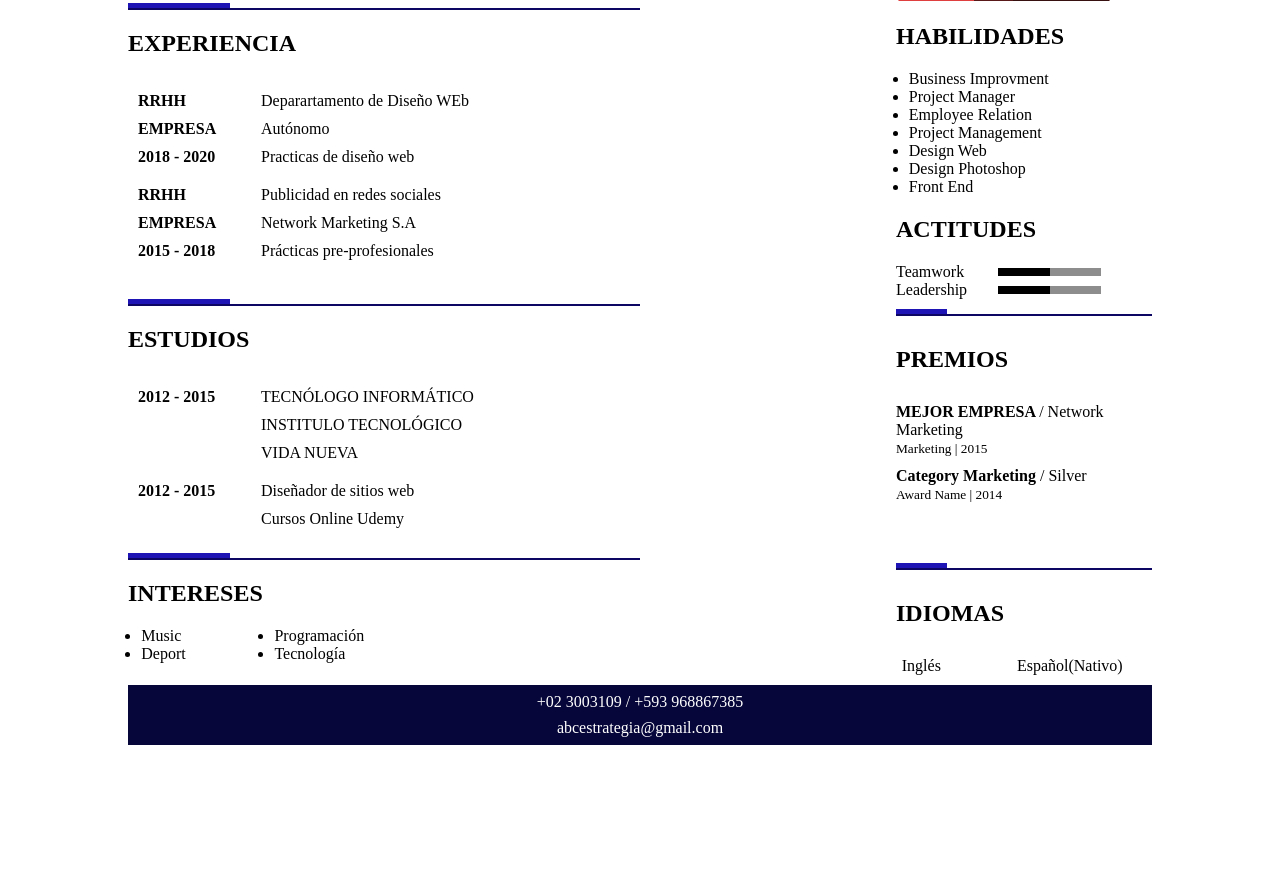
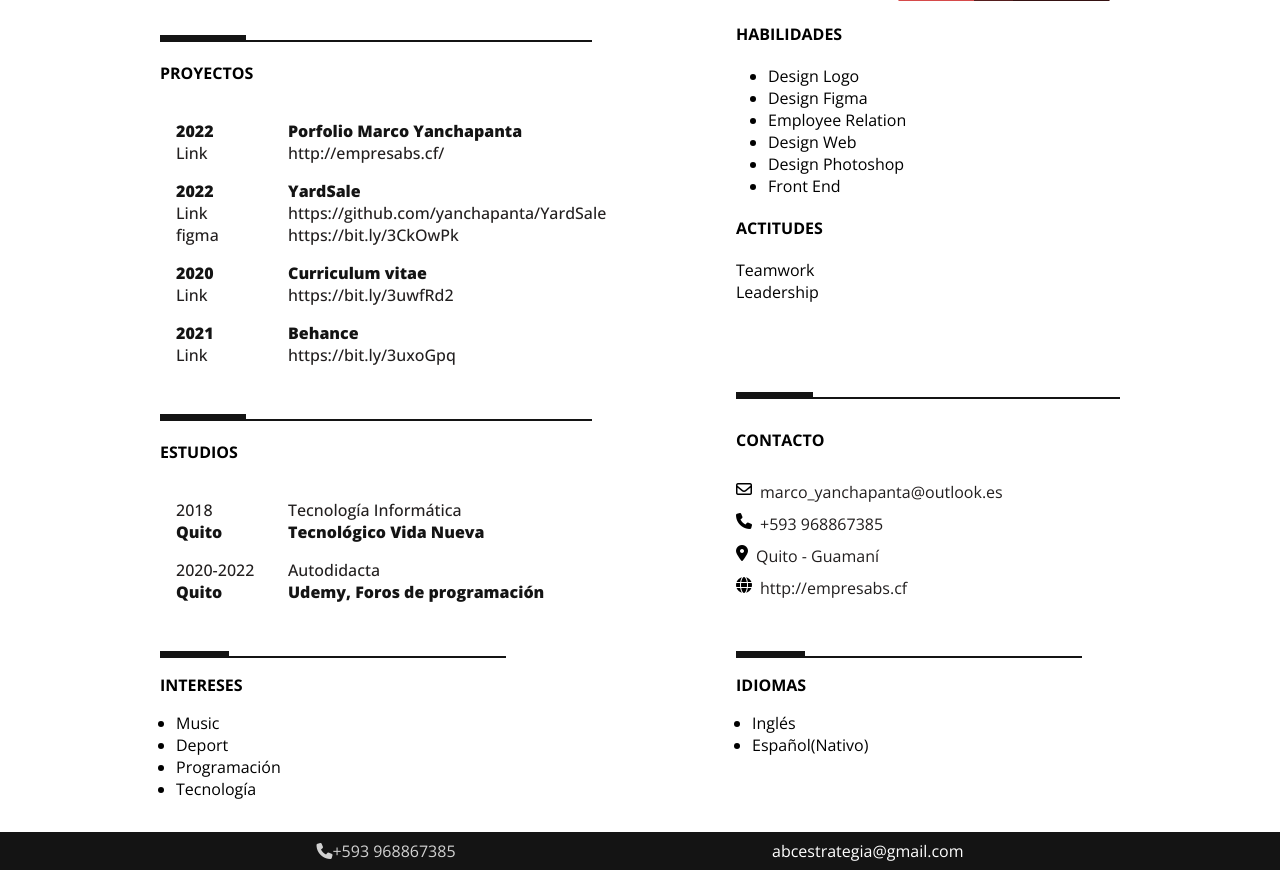
Before and after one commit to yanchapanta/curriculumn, a plain HTML site: page index.html in a window 1280 px wide. Shown: the part 297-1167 px from the top of the page. Before the commit the page ends 1042 px from the top, so only its background shows below. Drawn offline with nearby package versions, Linux system fonts and the light colour scheme.

Commit message:
update 2022

```diff
--- a/css/styles.css
+++ b/css/styles.css
@@ -1,11 +1,94 @@
+:root {
+	--first-color: rgb(201, 15, 15);
+	--first-alpha-color: #221f1f;
+	--white-color: #fff;
+	--black-color: #141414;
+}
 * {
 	margin: 0;
 	padding: 0;
+	font-family: 'Open Sans', sans-serif;
+	font-size: 16px;
 }
+
+.mt-1 {
+	margin-top: 1rem;
+}
+.mt-2 {
+	margin-top: 2rem;
+}
+.mt-3 {
+	margin-top: 3rem;
+}
+.mt-4 {
+	margin-top: 4rem;
+}
+.mt-5 {
+	margin-top: 5rem;
+}
+@page {
+	size: A4;
+	margin: 0;
+}
+@media print {
+	html,
+	body {
+		width: 210mm;
+		height: 297mm;
+	}
+	.header {
+		height: 150px;
+	}
+	.titulo {
+		border: 1px solid#eeeeee;
+		padding: 0.5%;
+		top: -74%;
+		color: #ffffff;
+		left: 3%;
+		width: 56%;
+	}
+}
+
 @import url('https://fonts.googleapis.com/css?family=Work+Sans:100&display=swap');
+a {
+	text-decoration: none;
+	color: var(--first-alpha-color);
+}
+a:hover {
+	font-weight: 600;
+	text-decoration: underline;
+}
+
 .container {
 	width: 80%;
 	margin: auto;
+}
+.letter-small {
+	font-size: 1rem;
+	font-weight: 500;
+	color: var(--first-alpha-color);
+	text-decoration: none;
+}
+.h2-subtitle {
+	font-size: 1rem;
+	font-weight: 800;
+	color: var(--black-color);
+}
+.titulo h1,
+.titulo h2,
+.titulo p {
+	font-family: 'Open Sans', sans-serif;
+	color: var(--white-color);
+}
+.titulo h1 {
+	font-size: 2rem;
+	font-size: 800;
+}
+.titulo h2 {
+	font-size: 1.5rem;
+}
+.titulo p {
+	font-size: 1rem;
 }
 .header {
 	width: 100%;
@@ -20,7 +103,7 @@
 		-0.09% 79.93%,
 		0px 0px
 	);
-	background-color: #d50000;
+	background-color: var(--first-color);
 	background-image: repeating-linear-gradient(
 			45deg,
 			rgba(0, 0, 0, 0.8),
@@ -35,6 +118,7 @@
 			transparent 0px,
 			transparent 200px
 		);
+	filter: blur(20deg);
 }
 .header > div {
 	position: relative;
@@ -45,10 +129,10 @@
 	background-color: grey;
 }
 .header .foto {
-	width: 19%;
+	width: 17%;
 	height: 78%;
-	left: calc(100% - 19% - 5%);
-	top: 20%;
+	left: calc(100% - 17% - 6%);
+	top: 15%;
 }
 .header .foto img {
 	width: 100%;
@@ -72,6 +156,9 @@
 	flex-flow: row wrap;
 	justify-content: space-between;
 }
+.tarjeta-padding {
+	padding: 0 9rem;
+}
 .tarjeta .experiencias,
 .estudios {
 	flex-basis: 50%;
@@ -81,31 +168,43 @@
 }
 .tarjeta .habilidades,
 .premios {
-	flex-basis: 25%;
+	flex-basis: 40%;
 }
+
 .infos {
-	margin: 10px;
+	margin: 16px;
 }
 .info {
 	display: flex;
-	padding: 5px 0px;
+	padding: 0;
 }
 .info strong {
 	width: 25%;
 }
 .info p {
+	width: 75%;
+}
+.info div {
+	width: 75%;
+	display: flex;
+	flex-direction: column;
+	gap: 0.5rem;
+}
+.info div p {
+	width: 100%;
 }
 .selector {
-	border-bottom: 2px solid #0d0763;
+	border-bottom: 2px solid var(--black-color);
+	width: 90%;
 }
 .selector .selector_caja {
 	width: 20%;
 	height: 5px;
-	background-color: #1e13b4;
+	background-color: var(--black-color);
 }
 .habilidades ul,
 .premios ul {
-	padding-left: 5%;
+	padding-left: 2rem;
 }
 .boxe2 {
 	display: flex;
@@ -125,7 +224,32 @@
 	height: 100%;
 	background-color: black;
 }
-
+.seccion-part {
+	width: 75%;
+	margin: auto;
+	display: grid;
+	grid-template-columns: 40% 40%;
+	/* border: 2px solid green; */
+	justify-content: space-between;
+}
+.seccion-part ul {
+	padding: 0 1rem;
+}
+.seccion-part-iz,
+.seccion-part-de {
+	/* padding: 0 1rem; */
+}
+@media (max-width: 900px) {
+	.seccion-part {
+		width: 85%;
+	}
+}
+@media (max-width: 500px) {
+	.seccion-part {
+		grid-template-columns: 100%;
+		width: 85%;
+	}
+}
 /* ***********
 premios
  ************/
@@ -142,7 +266,7 @@ premios
 	flex-basis: 26%;
 }
 .interes_div > div ul {
-	padding: 0 10%;
+	padding: 0 2rem;
 }
 /* *********
 indiomas
@@ -161,20 +285,49 @@ indiomas
  footer
  ********/
 .footer {
+	margin-top: 2rem;
 	width: 100%;
-	height: 60px;
-	background-color: #06063a;
+	background-color: var(--black-color);
 	color: white;
 	display: flex;
-	flex-flow: column wrap;
+	flex-flow: row wrap;
 	justify-content: space-evenly;
 	align-items: center;
-}
-.footer_movil {
-	display: none;
+	/* position: fixed; */
+	bottom: 0;
 }
 
+.footer_phone a {
+	align-items: center;
+	display: flex;
+	text-decoration: none;
+	color: rgba(255, 255, 255, 0.808);
+	transition: color 0.3s ease;
+	padding: 0.5rem 0;
+}
+.footer_phone a:hover {
+	color: white;
+}
+/* contactos */
+.contact-caja {
+	width: 100%;
+	display: flex;
+	flex-flow: row;
+	gap: 0.5rem;
+}
+.contact-caja i {
+	color: #000000;
+}
+.tarjeta {
+	padding: 0 2rem;
+}
 @media (max-width: 900px) {
+	.container {
+		width: 95%;
+	}
+	.header {
+		height: 220px;
+	}
 	.header .foto {
 		left: calc(100% - 19% - 5%);
 	}
@@ -182,25 +335,24 @@ indiomas
 		width: 59%;
 	}
 	.info strong {
-		width: 54%;
+		width: 26%;
 	}
 	.tarjeta .experiencias,
 	.estudios {
-		flex-basis: 63%;
+		flex-basis: 50%;
 	}
 }
 @media only screen and (max-width: 600px) {
 	.header {
-
 		display: flex;
 		flex-flow: row nowrap;
 		justify-content: space-around;
 		align-items: center;
 		width: 90%;
-		margin:auto;
+		margin: auto;
 		margin: 0;
-		padding:0;
-		position:static;
+		padding: 0;
+		position: static;
 
 		height: 150px;
 		clip-path: polygon(0px 0px, 100% 0%, 99.28% 100.66%, 2px 101%);
@@ -215,7 +367,6 @@ indiomas
 		height: calc(70%-200px);
 	}
 	.header .titulo {
-
 		padding: 0;
 		margin: 0;
 		box-sizing: border-box;
@@ -225,9 +376,9 @@ indiomas
 		height: calc(20%-200px);
 		font-size: 9px;
 		padding: 2% 3%;
-
 	}
 	.selector {
+		width: 90%;
 		margin-top: 17%;
 	}
 
@@ -268,7 +419,6 @@ indiomas
 		justify-content: space-evenly;
 		display: flex;
 		flex-flow: column wrap;
-
 	}
 	.header .foto {
 		width: 40%;
@@ -282,15 +432,13 @@ indiomas
 		align-self: flex-start;
 		display: flex;
 
-
-
-
 		background-color: #d50000;
 	}
-	.titulo h1, .titulo h2{
+	.titulo h1,
+	.titulo h2 {
 		width: 100%;
 
-		font-size: .8rem;
+		font-size: 0.8rem;
 	}
 	.selector {
 		margin-top: 17%;
@@ -299,10 +447,12 @@ indiomas
 	.container {
 		font-size: 12px;
 	}
-	.tarjeta .experiencias, .estudios {
+	.tarjeta .experiencias,
+	.estudios {
 		flex-basis: 100%;
 	}
-	.tarjeta .habilidades, .premios {
+	.tarjeta .habilidades,
+	.premios {
 		flex-basis: 100%;
 	}
 
--- a/index.html
+++ b/index.html
@@ -1,14 +1,23 @@
 <!DOCTYPE html>
 <html lang="es">
+
 <head>
 	<meta charset="UTF-8" />
 	<meta name="viewport" content="width=device-width, initial-scale=1.0" />
 	<title>Curriculum Vitae</title>
 	<meta name="title" content="DESIGN PLANTILLA CURRICULUM VITAE" />
-		<meta
-			name="description"
-			content="Plantilla resposive de curriculum vitae, curriculum vitae, hoja de vida"
-		/>
+	<meta name="description" content="Plantilla resposive de curriculum vitae, curriculum vitae, hoja de vida" />
+	<!-- font awasome -->
+	<script src="https://kit.fontawesome.com/fd6f692e37.js" crossorigin="anonymous"></script>
+
+	<!-- font google -->
+	<link rel="preconnect" href="https://fonts.googleapis.com">
+	<link rel="preconnect" href="https://fonts.gstatic.com" crossorigin>
+	<link
+		href="https://fonts.googleapis.com/css2?family=Open+Sans:ital,wght@0,300;0,400;0,500;0,600;0,700;0,800;1,300;1,400;1,500;1,600;1,700;1,800&display=swap"
+		rel="stylesheet">
+
+
 	<link rel="icon" href="/img/userLogo.ico" />
 	<link rel="stylesheet" href="css/styles.css" />
 </head>
@@ -33,139 +42,171 @@
 		<!--FIN CABECERA -->
 		<!-- INICIO DE CONTENIDO -->
 		<section>
+
 			<div class="tarjeta">
 				<div class="experiencias">
-						<div class="selector">
+					<div class="selector mt-2">
 						<div class="selector_caja"></div>
 					</div>
-						<h2>EXPERIENCIA</h2>
+					<h2 class="title">PROYECTOS</h2>
 					<div class="infos">
 						<div class="info">
-								<strong>RRHH </strong>
-								<p>Deparartamento de Diseño WEb</p>
+							<strong class="h2-subtitle">2022 </strong>
+							<p class="h2-subtitle">Porfolio Marco Yanchapanta</p>
 						</div>
 						<div class="info">
-								<strong>EMPRESA</strong>
-								<p>Autónomo</p>
+							<strong class="letter-small">Link</strong>
+							<a class="letter-small" target="_blank" href="http://empresabs.cf/">http://empresabs.cf/</a>
+						</div>
+					</div>
+
+					<div class="infos">
+						<div class="info">
+							<strong class="h2-subtitle">2022 </strong>
+							<p class="h2-subtitle">YardSale</p>
 						</div>
 						<div class="info">
-								<strong>2018 - 2020</strong>
-								<p>Practicas de diseño web</p>
+							<strong class="letter-small">Link</strong>
+							<a class="letter-small" target="_blank"
+								href="https://github.com/yanchapanta/YardSale">https://github.com/yanchapanta/YardSale</a>
+						</div>
+						<div class="info">
+							<strong class="letter-small">figma</strong>
+							<a class="letter-small" target="_blank"
+								href="https://bit.ly/3CkOwPk">https://bit.ly/3CkOwPk</a>
 						</div>
 					</div>
 					<div class="infos">
 						<div class="info">
-								<strong>RRHH </strong>
-								<p>Publicidad en redes sociales</p>
+							<strong class="h2-subtitle">2020 </strong>
+							<p class="h2-subtitle">Curriculum vitae</p>
 						</div>
 						<div class="info">
-								<strong>EMPRESA</strong>
-								<p>Network Marketing S.A</p>
+							<strong class="letter-small">Link</strong>
+							<a class="letter-small" target="_blank"
+								href="https://bit.ly/3uwfRd2">https://bit.ly/3uwfRd2</a>
+						</div>
+					</div>
+					<div class="infos">
+						<div class="info">
+							<strong class="h2-subtitle">2021 </strong>
+							<p class="h2-subtitle">Behance</p>
 						</div>
 						<div class="info">
-								<strong>2015 - 2018</strong>
-								<p>Prácticas pre-profesionales</p>
+							<strong class="letter-small">Link</strong>
+							<a class="letter-small" target="_blank"
+								href="https://bit.ly/3uxoGpq">https://bit.ly/3uxoGpq</a>
 						</div>
 					</div>
+
+
+
 				</div>
 				<div class="habilidades">
-						<h2>HABILIDADES</h2>
+					<h2 class="title">HABILIDADES</h2>
 					<ul>
-							<li>Business Improvment</li>
-							<li>Project Manager</li>
+						<li>Design Logo</li>
+						<li>Design Figma</li>
 						<li>Employee Relation</li>
-							<li>Project Management</li>
+
 						<li>Design Web</li>
 						<li>Design Photoshop</li>
 						<li>Front End</li>
 					</ul>
-						<h2>ACTITUDES</h2>
+					<h2 class="title">ACTITUDES</h2>
 					<div class="actitudes">
 						<div class="boxe2">
 							<div>
 								<p>Teamwork</p>
 							</div>
-								<div class="boxe2_div">
-									<div></div>
-								</div>
+
 						</div>
 						<div class="boxe2">
 							<div>
 								<p>Leadership</p>
 							</div>
-								<div class="boxe2_div">
-									<div></div>
-								</div>
+
 						</div>
 					</div>
 				</div>
 			</div>
 			<div class="tarjeta">
 				<div class="estudios">
-						<div class="selector">
+					<div class="selector mt-2">
 						<div class="selector_caja"></div>
 					</div>
-						<h2>ESTUDIOS</h2>
+					<h2 class="title">ESTUDIOS</h2>
+
 					<div class="infos">
 						<div class="info">
-								<strong>2012 - 2015 </strong>
-								<p>TECNÓLOGO INFORMÁTICO</p>
+							<strong class="letter-small">2018</strong>
+							<span class="letter-small">Tecnología Informática</span>
 						</div>
 						<div class="info">
-								<strong></strong>
-								<p>INSTITULO TECNOLÓGICO</p>
-							</div>
-							<div class="info">
-								<strong></strong>
-								<p>VIDA NUEVA</p>
-								<p></p>
+							<strong class="h2-subtitle">Quito </strong>
+							<p class="h2-subtitle">Tecnológico Vida Nueva</p>
 						</div>
 					</div>
 					<div class="infos">
 						<div class="info">
-								<strong>2012 - 2015 </strong>
-								<p>Diseñador de sitios web</p>
+							<strong class="letter-small">2020-2022</strong>
+							<span class="letter-small">Autodidacta</span>
 						</div>
 						<div class="info">
-								<strong></strong>
-								<p>Cursos Online Udemy</p>
-							</div>
-							<div class="info">
-								<strong></strong>
-								<p></p>
-								<p></p>
+							<strong class="h2-subtitle">Quito </strong>
+							<p class="h2-subtitle">Udemy, Foros de programación</p>
 						</div>
 					</div>
+
+
+
 				</div>
 				<div class="premios">
-						<div class="selector">
+					<div class="selector mt-2" style="width: 100%;">
 						<div class="selector_caja"></div>
 					</div>
-						<h2>PREMIOS</h2>
+					<h2 class="title">CONTACTO</h2>
 					<div>
-							<p>
-								<strong> MEJOR EMPRESA </strong>
-								/ Network Marketing
-							</p>
-							<small> Marketing | 2015 </small>
+						<a class="contact-caja" href="mailto:marco_yanchapanta@outlook.es">
+							<i class="far fa-envelope"></i>
+							<p>marco_yanchapanta@outlook.es</p>
+						</a>
 					</div>
 					<div>
+						<a class="contact-caja" href="tel:+593968867385" target="_blank">
+							<i class="fas fa-phone"></i>
+							<p>+593 968867385</p>
+						</a>
+					</div>
+					<div>
+						<a class="contact-caja" href="https://goo.gl/maps/HUF7jaAeMFwwYJVa9" target="_blank">
+							<i class="fas fa-map-marker-alt"></i>
+							<p>Quito - Guamaní</p>
+						</a>
+					</div>
+
+					<div>
+						<a class="contact-caja" target="_blank" href="http://empresabs.cf">
+							<i class="fas fa-globe"></i>
 							<p>
-								<strong> Category Marketing </strong>
-								/ Silver
+								http://empresabs.cf
 							</p>
-							<small> Award Name | 2014 </small>
+						</a>
+					</div>
+
+
+				</div>
+
 			</div>
 	</div>
-				</div>
-				<div class="tarjeta">
-					<div class="estudios">
-						<div class="selector">
+	<div class="seccion-part">
+		<div class="seccion-part-iz">
+			<div class="selector mt-2">
 				<div class="selector_caja"></div>
 			</div>
-						<h2>INTERESES</h2>
+			<h2 class="title" style="padding: 1rem 0;">INTERESES</h2>
 
-						<div class="interes_div">
+			<div class="">
 				<div>
 					<ul>
 						<li>Music</li>
@@ -180,12 +221,12 @@
 				</div>
 			</div>
 		</div>
-					<div class="premios">
-						<div class="selector">
+		<div class="seccion-part-de">
+			<div class="selector mt-2">
 				<div class="selector_caja"></div>
 			</div>
-						<h2>IDIOMAS</h2>
-						<div class="idiomas_div">
+			<h2 class="title" style="padding: 1rem 0;">IDIOMAS</h2>
+			<div class="">
 				<div>
 					<ul>
 						<li>Inglés</li>
@@ -197,21 +238,19 @@
 					</ul>
 				</div>
 			</div>
+
 		</div>
 	</div>
 	</section>
 	<!-- FIN DE CONTENIDO -->
 
 	<footer class="footer">
-				<div class="footer_phone">+02 3003109 / +593 968867385</div>
+		<div class="footer_phone"><a href="https://wa.me/message/6NDMJGUCAAO2P1"><i class="fas fa-phone"></i> +593
+				968867385</a></div>
 		<div class="footer_mail">abcestrategia@gmail.com</div>
 	</footer>
 	</div>
-		<!-- CONTENEDOR DE PRUEBA -->
 
-		<footer class="footer_movil">
-			<div class="footer_phone">+34 123 456</div>
-			<div class="footer_mail">correo@correo.com</div>
-		</footer>
 </body>
+
 </html>
```
Lines whose indentation alone changed are shown as unchanged.
